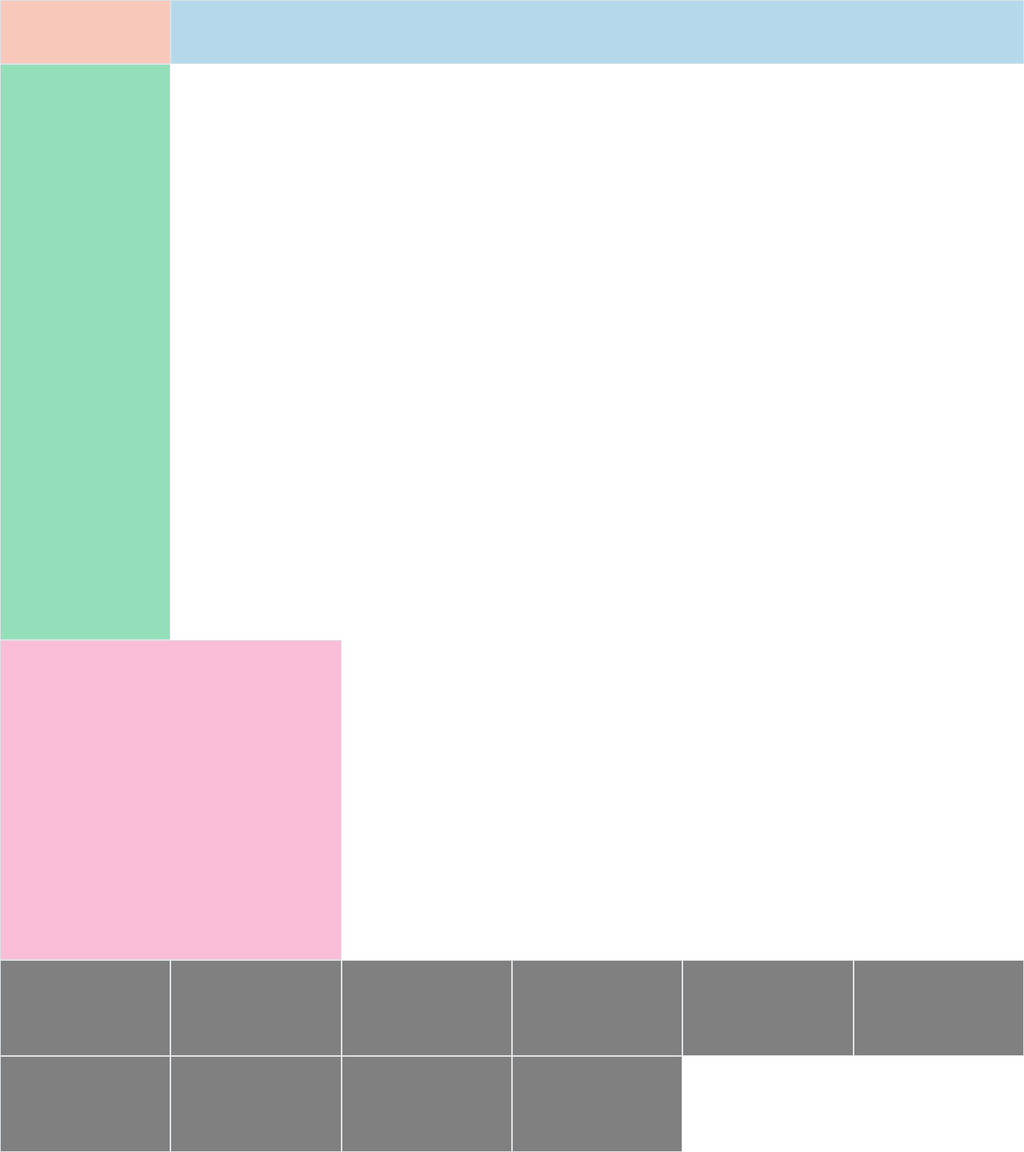
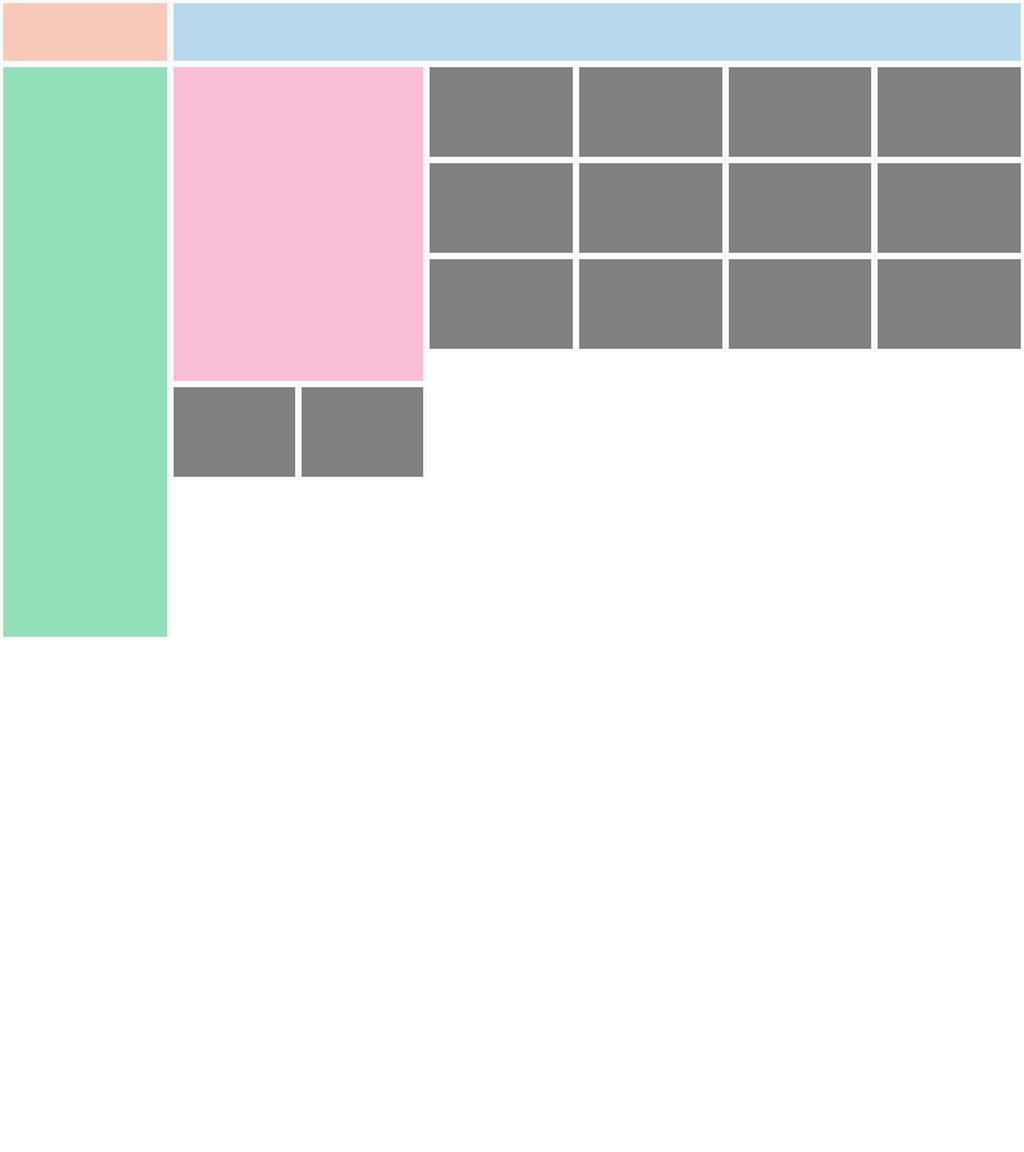
Before and after one commit to MathieuDacheux/bonusBoostrap_3weeksDev, a plain HTML site: page index.html in a window 1280 px wide. Shown: the whole page at 80% size. After the commit the page ends 800 px from the top, so only its background shows below. Drawn offline with nearby package versions, Linux system fonts and the light colour scheme.

Commit message:
Version desktop terminé

```diff
--- a/index.html
+++ b/index.html
@@ -9,34 +9,38 @@
     <title>BootStrap</title>
 </head>
 <body>
-    <main>
+    <div class="main">
         <div class="container-fluid">
             <div class="row">
-                <div class="col-10 order-1 col-md-12 order-md-3 col-lg-10 order-lg-2 blue border"></div>
-                <div class="col-12 order-3 col-md-4 order-md-1 col-lg-2 order-lg-1 orange border"></div>
+                <div class="border border-4 border-light col-10 col-md-12 order-md-3 col-lg-10 order-lg-2 blue"></div>
+                <div class="border border-4 border-light col-2 col-md-1 order-md-2 offset-md-8 col-lg-2 offset-lg-0 order-lg-3 green"></div>
+                <div class="border border-4 border-light col-12 col-md-3 order-md-1 col-lg-2 offset-lg-0 order-lg-1 orange"></div>
+                <div class="col-12 order-md-4 col-lg-3">
+                    <div class="row">
+                        <div class="border border-4 border-light col-12 col-md-12 order-md-4 col-lg-12 pink"></div>
+                        <div class="border border-4 border-light col-12 col-md-6 order-md-5 col-lg-6 grey"></div>
+                        <div class="border border-4 border-light col-12 col-md-6 order-md-5 col-lg-6 grey"></div>
+                    </div>
+                </div>
+                <div class="col order-md-4 col-lg-7 order-lg-4">
+                    <div class="row">
+                        <div class="border border-4 border-light col-12 col-md-6 order-md-5 col-lg-3 grey"></div>
+                        <div class="border border-4 border-light col-12 col-md-6 order-md-5 col-lg-3 grey"></div>
+                        <div class="border border-4 border-light col-12 col-md-6 order-md-5 col-lg-3 grey"></div>
+                        <div class="border border-4 border-light col-12 col-md-6 order-md-5 col-lg-3 grey"></div>
+                        <div class="border border-4 border-light col-12 col-md-6 order-md-5 col-lg-3 grey"></div>
+                        <div class="border border-4 border-light col-12 col-md-6 order-md-5 col-lg-3 grey"></div>
+                        <div class="border border-4 border-light col-12 col-md-6 order-md-5 col-lg-3 grey"></div>
+                        <div class="border border-4 border-light col-12 col-md-6 order-md-5 col-lg-3 grey"></div>
+                        <div class="border border-4 border-light col-12 col-md-6 order-md-5 col-lg-3 grey"></div>
+                        <div class="border border-4 border-light col-12 col-md-6 order-md-5 col-lg-3 grey"></div>
+                        <div class="border border-4 border-light col-12 col-md-6 order-md-5 col-lg-3 grey"></div>
+                        <div class="border border-4 border-light col-12 col-md-6 order-md-5 col-lg-3 grey"></div>
+                    </div>
+                </div>
             </div>
         </div>
-        <div class="col-2 order-2 order-md-2 offset-md-6 offset-lg-0 col-lg-2 order-lg-3 green border"></div>
-        <div class="container-fluid">
-            <div class="row">
-                <div class="col-12 order-5 col-lg-4 order-lg-4 pink border"></div>
-            </div>
-        </div>
-        <div class="container-fluid">
-            <div class="row">
-                <div class="col-12 order-5 col-md-6 col-lg-2 grey border"></div>
-                <div class="col-12 order-5 col-md-6 col-lg-2 grey border"></div>
-                <div class="col-12 order-5 col-md-6 col-lg-2 grey border"></div>
-                <div class="col-12 order-5 col-md-6 col-lg-2 grey border"></div>
-                <div class="col-12 order-5 col-md-6 col-lg-2 grey border"></div>
-                <div class="col-12 order-5 col-md-6 col-lg-2 grey border"></div>
-                <div class="col-12 order-5 col-md-6 col-lg-2 grey border"></div>
-                <div class="col-12 order-5 col-md-6 col-lg-2 grey border"></div>
-                <div class="col-12 order-5 col-md-6 col-lg-2 grey border"></div>
-                <div class="col-12 order-5 col-md-6 col-lg-2 grey border"></div>
-            </div>
-        </div>
-    </main>
+    </div>
 <script src="https://cdn.jsdelivr.net/npm/bootstrap@5.2.0-beta1/dist/js/bootstrap.bundle.min.js" integrity="sha384-pprn3073KE6tl6bjs2QrFaJGz5/SUsLqktiwsUTF55Jfv3qYSDhgCecCxMW52nD2" crossorigin="anonymous"></script>
 </body>
 </html>
```
